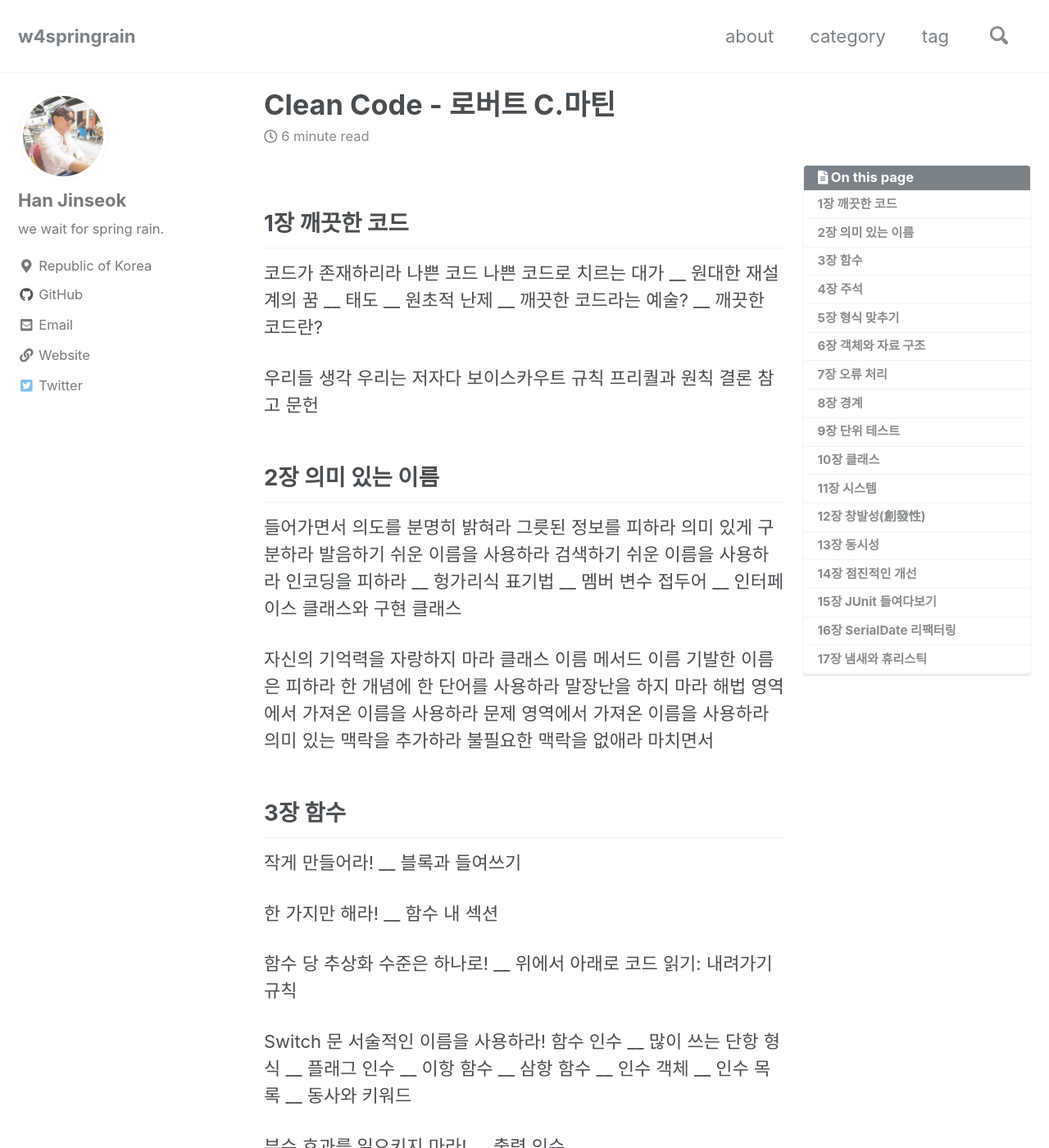
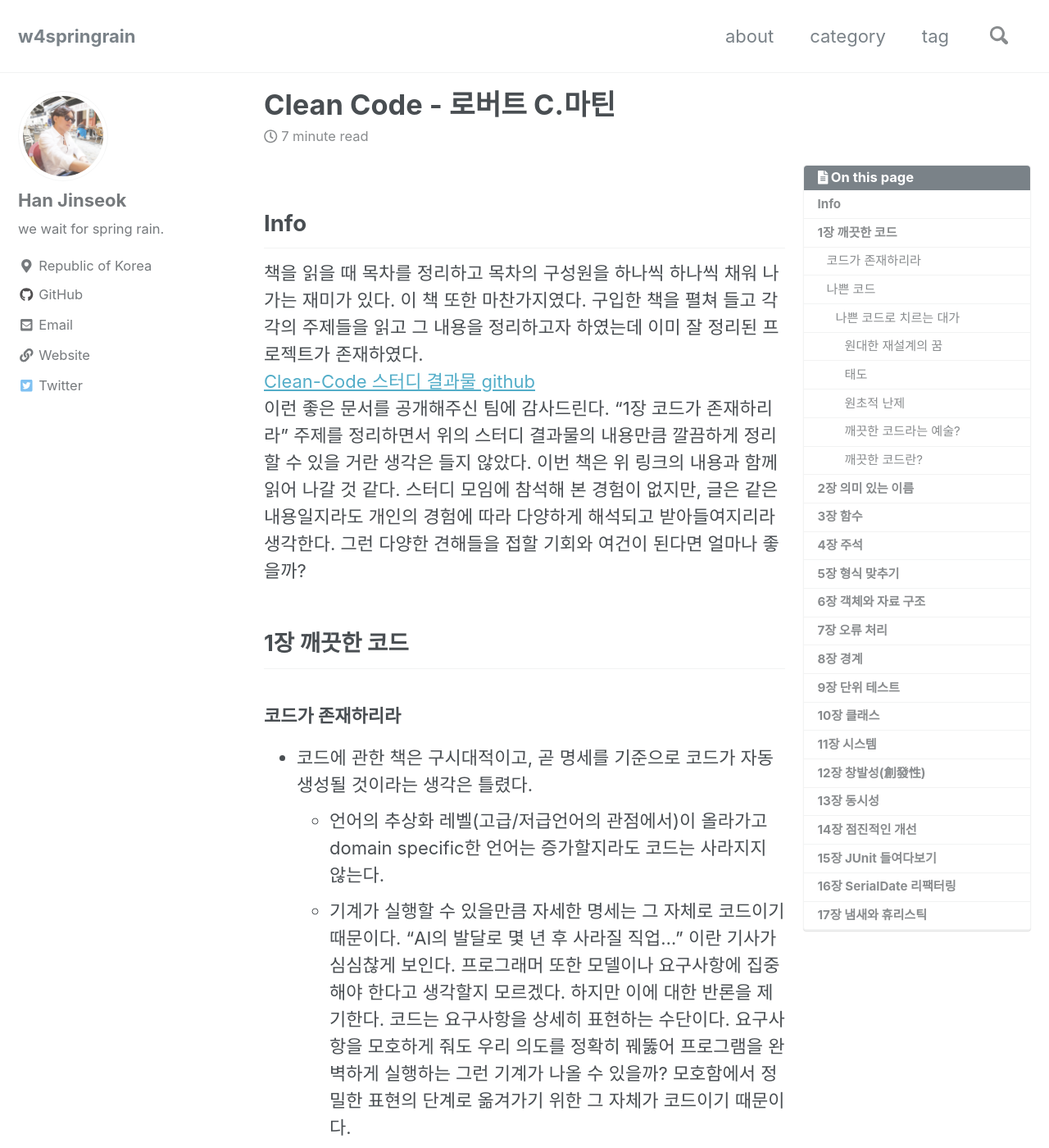
Before and after one commit to moregorenine/moregorenine.github.io, a Jekyll site: the page built from _posts/book/2019-02-18-clean-code.md, in a window 1280 px wide and 1400 px high. Shown: the whole window at 82% size. Built offline with Jekyll 4.4.1, drawn with Linux system fonts in a browser that asks for light colours; nearby versions of some CDN libraries; comment, search, counter and statistics services are not loaded; a style sheet for code colours, icons or effects is not loaded; some of the changed text lies outside the part shown.

Commit message:
Update 2019-02-18-clean-code.md

```diff
--- a/_posts/book/2019-02-18-clean-code.md
+++ b/_posts/book/2019-02-18-clean-code.md
@@ -10,15 +10,30 @@ toc: true
 toc_sticky: true
 ---
 
+## Info
+책을 읽을 때 목차를 정리하고 목차의 구성원을 하나씩 하나씩 채워 나가는 재미가 있다. 이 책 또한 마찬가지였다. 구입한 책을 펼쳐 들고 각각의 주제들을 읽고 그 내용을 정리하고자 하였는데 이미 잘 정리된 프로젝트가 존재하였다.
+[Clean-Code 스터디 결과물 github](https://github.com/Yooii-Studios/Clean-Code "Clean-Code 스터디 결과물")
+이런 좋은 문서를 공개해주신 팀에 감사드린다. <q>1장 코드가 존재하리라</q> 주제를 정리하면서 위의 스터디 결과물의 내용만큼 깔끔하게 정리할 수 있을 거란 생각은 들지 않았다. 이번 책은 위 링크의 내용과 함께 읽어 나갈 것 같다. 스터디 모임에 참석해 본 경험이 없지만, 글은 같은 내용일지라도 개인의 경험에 따라 다양하게 해석되고 받아들여지리라 생각한다. 그런 다양한 견해들을 접할 기회와 여건이 된다면 얼마나 좋을까?
+
+
 ## 1장 깨끗한 코드
-코드가 존재하리라
-나쁜 코드
-나쁜 코드로 치르는 대가
-__ 원대한 재설계의 꿈
-__ 태도
-__ 원초적 난제
-__ 깨끗한 코드라는 예술?
-__ 깨끗한 코드란?
+### 코드가 존재하리라
+- 코드에 관한 책은 구시대적이고, 곧 명세를 기준으로 코드가 자동생성될 것이라는 생각은 틀렸다.
+  - 언어의 추상화 레벨(고급/저급언어의 관점에서)이 올라가고 domain specific한 언어는 증가할지라도 코드는 사라지지 않는다.
+  - 기계가 실행할 수 있을만큼 자세한 명세는 그 자체로 코드이기 때문이다.
+<q>AI의 발달로 몇 년 후 사라질 직업&#8230;</q> 이란 기사가 심심찮게 보인다. 프로그래머 또한 모델이나 요구사항에 집중해야 한다고 생각할지 모르겠다. 하지만 이에 대한 반론을 제기한다. 코드는 요구사항을 상세히 표현하는 수단이다. 요구사항을 모호하게 줘도 우리 의도를 정확히 꿰뚫어 프로그램을 완벽하게 실행하는 그런 기계가 나올 수 있을까? 모호함에서 정밀한 표현의 단계로 옮겨가기 위한 그 자체가 코드이기 때문이다.
+
+### 나쁜 코드
+- Killer app 하나로 대박난 회사가 머지 않아 망한 일이 있었다. 그 원인은 나쁜 코드였다.
+- 일정에 맞추기 위해 나쁜 코드들을 방치하고는 '나중에 고쳐야지'라고 생각한 경험이 다들 있을 것이다. 하지만
+  - Later equals never - LeBlanc's law (나중은 절대 오지 않는다 - 르블랑의 법칙)
+
+#### 나쁜 코드로 치르는 대가
+##### 원대한 재설계의 꿈
+##### 태도
+##### 원초적 난제
+##### 깨끗한 코드라는 예술?
+##### 깨끗한 코드란?
 
 우리들 생각
 우리는 저자다
```
